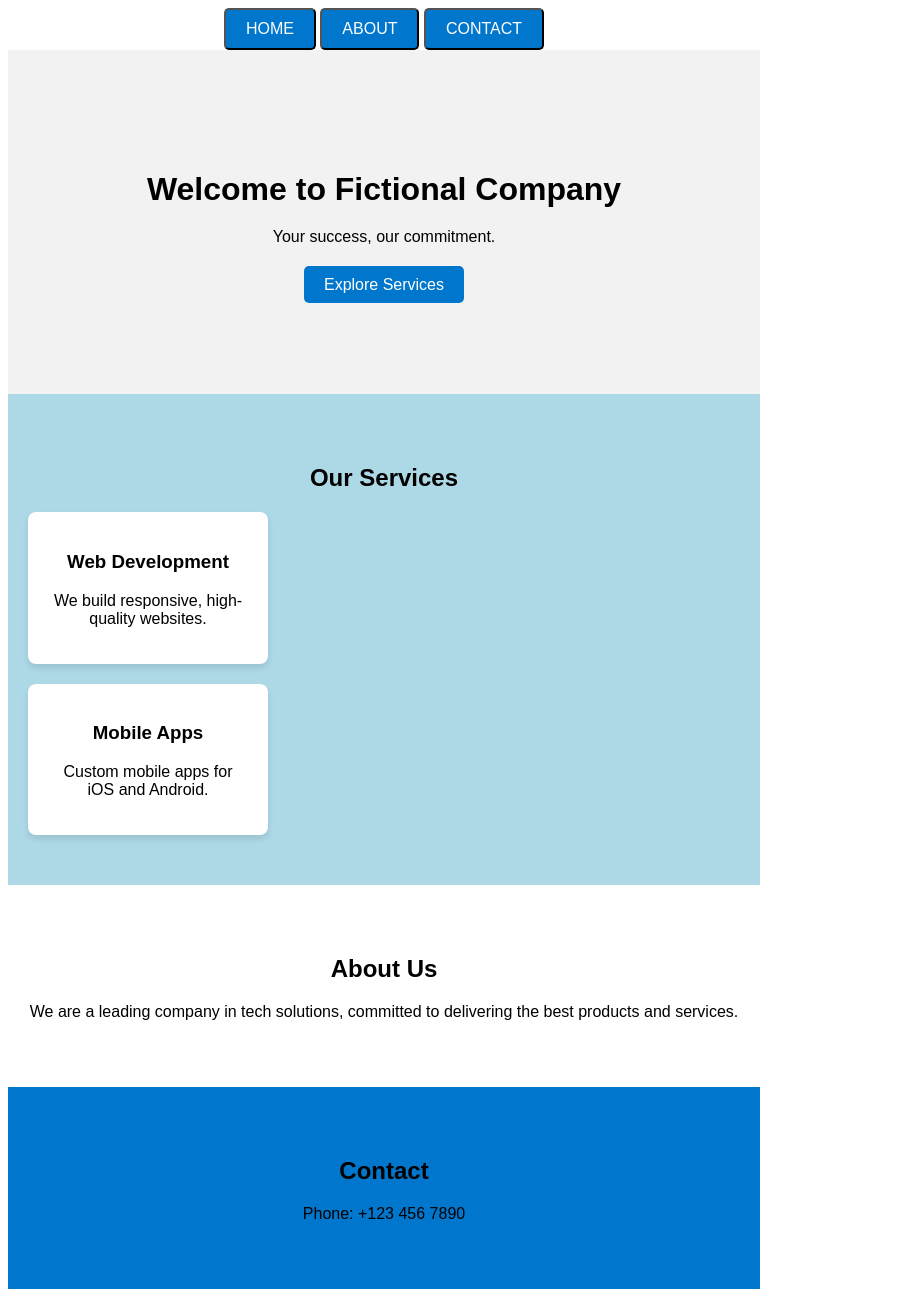
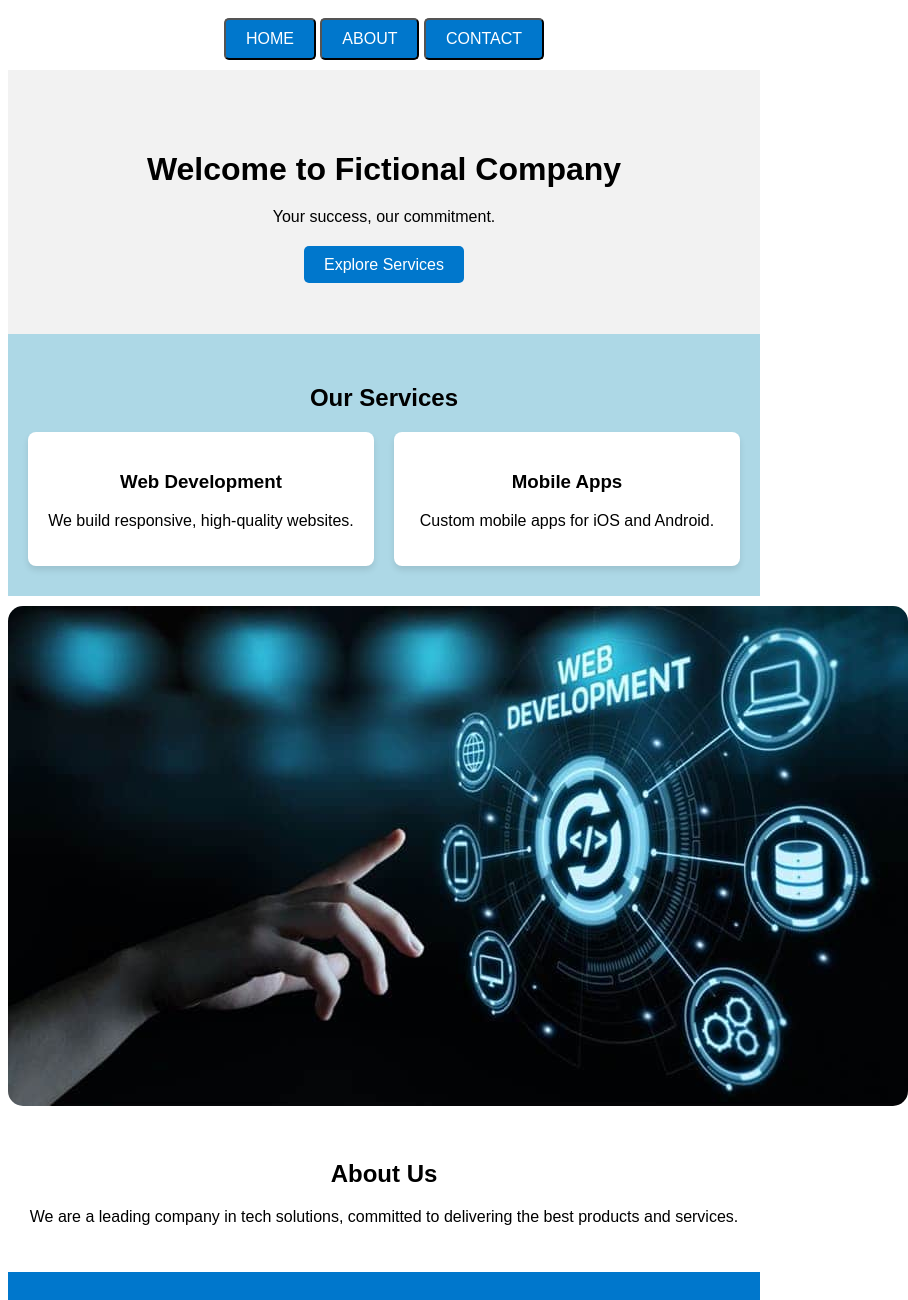
Before and after one commit to TrungNgoSecE/Assignment2, a plain HTML site: page index.html in a window 768 px wide. Shown: the top 1300 px of the page, 908 px wide, since content can reach past the window. Drawn offline with Linux system fonts and the light colour scheme.

Commit message:
3. Media Queries

```diff
--- a/index.html
+++ b/index.html
@@ -31,6 +31,9 @@
         </div>
     </div>
   </section>
+  <div class="pic1">
+  <img  src="pic1.jpg" alt="pic1">
+</div>
 
   <section class="about">
     <h2>About Us</h2>
--- a/style.css
+++ b/style.css
@@ -1,8 +1,8 @@
 *{
-  font-family: Arial;
+  font-family: Arial; /* Global Styles: Applies to the entire page */
 }
 
-
+/* Button Styles */
 .cta-button {
   background-color: #0077cc;
   color: white;
@@ -11,12 +11,14 @@
   text-decoration: none;
 
 }
+/* Hover effect over buttons */
 .cta-button:hover {
   background-color: red;
 }
 nav {
   text-align: center;
 }
+
 button {
     background-color: #0077cc;
     color: white;
@@ -32,10 +34,10 @@ button:active{
 
 @keyframes fadeIn {
   from {
-      opacity: 0;
+      opacity: 0; /* Start with the element completely transparent */
   }
   to {
-      opacity: 1;
+      opacity: 1; /* Fade to fully visible */
   }
 }
 
@@ -43,8 +45,8 @@ button:active{
   background-color: #f2f2f2;
   padding: 100px 20px;
   text-align: center;
-  animation: fadeIn 3s ease-in;
-  font-size: clamp(1rem, 2vw, 2rem);
+  animation: fadeIn 3s ease-in; /* Applies fade-in animation over 3 seconds */
+  font-size: clamp(1rem, 2vw, 2rem); /* Responsive font size that adapts to screen size */
 }
 
 .hero h1 {
@@ -65,14 +67,18 @@ button:active{
 }
 
 @keyframes slideInLeft{
-0% {
-  transform: translateX(-300px);
+from {
+  transform: translateX(-100%);/* Start off-screen to the left */
+  opacity: 0;
 }
-100% {
-  transform: translateX(0);
+to {
+  transform: translateX(0); /* End at original position */
+  opacity: 1;
 }
 }
-
+.wrapper{
+  display: flex;
+}
 .box1 {
     background-color: #ffffff;
     padding: 20px;
@@ -80,19 +86,30 @@ button:active{
     box-shadow: 0 4px 6px rgba(0, 0, 0, 0.1);
     width: 200px;
     text-align: center;
-    animation: slideInLeft 3s ease-in;
-    display: ;
+    animation: slideInLeft 3s ease-in; /* Slide in from the left over 3 seconds */
+    flex: 1;
+}
+
+@keyframes slideInRight {
+  from {
+    transform: translateX(100%);/* Start off-screen to the right */
+    opacity: 0;}
+  to {
+    transform: translateX(0); /* End at original position */
+    opacity: 1;
+  }
 }
 .box2 {
   background-color: #ffffff;
-    margin-top: 20px;
+    margin-left: 20px;
     padding: 20px;
     border-radius: 8px;
     box-shadow: 0 4px 6px rgba(0, 0, 0, 0.1);
     width: 200px;
     text-align: center;
-    animation: slideInLeft 3s ease-in;
-    display: ;
+    animation: slideInRight 3s ease-in; /* Slide in from the right over 3 seconds */
+    flex: 1;
+
 }
 .about{
   padding: 50px 20px;
@@ -103,3 +120,68 @@ footer {
   text-align: center;
   padding: 50px 20px;
 }
+@media (min-width: 1200px){
+  .hero {
+    font-size: 2rem;
+  }
+  .box1, .box2 {
+    width: 300px;
+  }
+}
+
+@media (max-width: 1200px) and (min-width: 768px) {
+  .hero {
+    font-size: 1.5rem;
+    padding: 80px 20px;
+
+}
+  .box1, .box2 {
+    width: 250px;
+}
+}
+
+@media (max-width: 768px) {
+  nav {
+    text-align: center;
+    padding: 10px;
+  }
+
+  .hero {
+    font-size: 1rem;
+    padding: 60px 20px;
+  }
+
+  .box1, .box2 {
+    width: 100%;
+  }
+
+  .cta-button {
+    font-size: 1rem;
+  }
+
+  .services, .about {
+    padding: 30px 20px;
+  }
+
+  footer {
+    padding: 30px 20px;
+  }
+}
+
+@keyframes slideInRight {
+  from {
+    transform: translateX(100%);
+    opacity: 0;}
+  to {
+    transform: translateX(0);
+    opacity: 1;
+  }
+}
+.pic1 {
+  text-align: center;
+  margin-top: 10px;
+}
+img {
+  border-radius: 15px;
+  animation: fadeIn 5s ease-in-out;
+}
```
Also changed, not shown: pic1.jpg (added).
